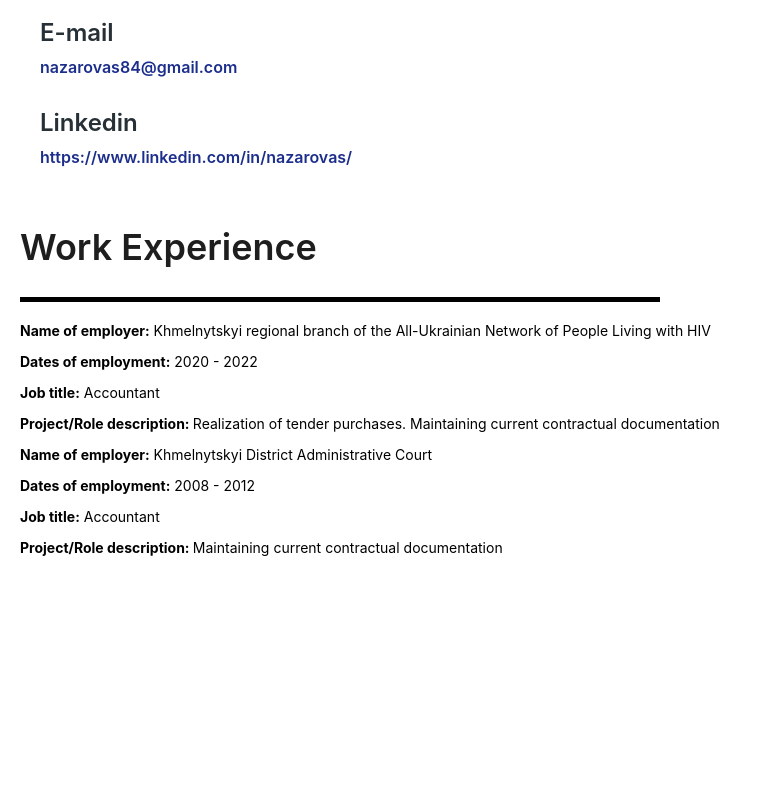
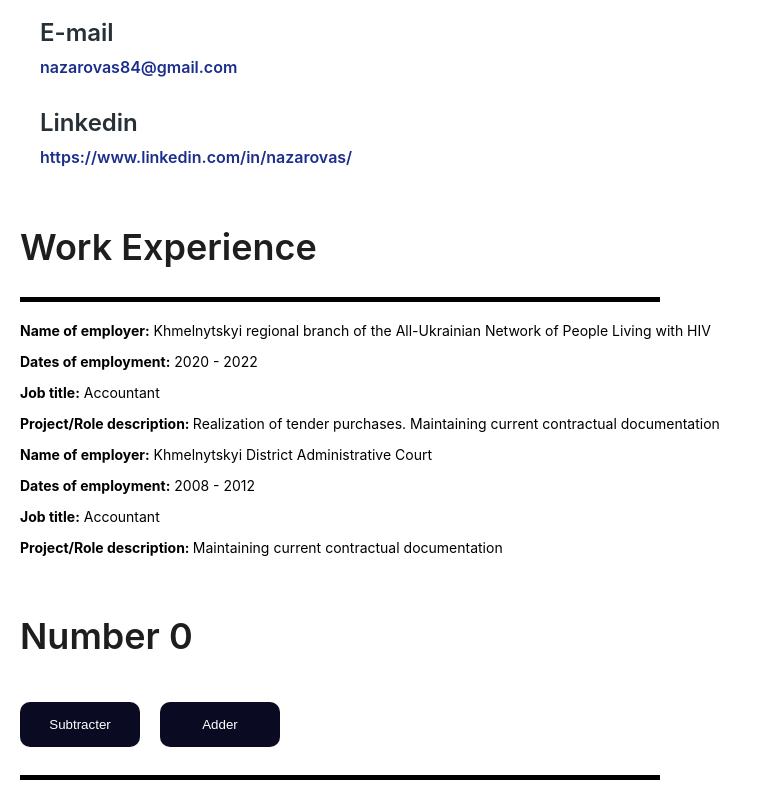
Before and after one commit to Sveta2808/React_HW-36, a React (Create React App) app in the folder my-react/: page / in a window 1280 px wide. Shown: the part 640-1440 px from the top of the page, without its empty margins (0-762 px from the left). Before the commit the page ends 1210 px from the top, so only its background shows below. Built offline with nearby package versions, Linux system fonts and the light colour scheme.

Commit message:
function Counter added

```diff
--- a/my-react/src/App.css
+++ b/my-react/src/App.css
@@ -60,3 +60,14 @@
   font-size: 14px;
   line-height: 17px;
 }
+
+.btn {
+  background-color: #0a0a23;
+  color: #fff;
+  border: none;
+  border-radius: 10px;
+  padding: 15px;
+  min-height: 30px;
+  min-width: 120px;
+  margin-right: 20px;
+}
--- a/my-react/src/App.js
+++ b/my-react/src/App.js
@@ -4,7 +4,7 @@ import { Experience } from './components/Experience';
 import { ContInfo } from './components/ContInfo';
 import { My_Photo } from './components/Photo';
 import MyImg from './images/photo.jpg';
-
+import { Counter } from './components/Counter';
 
 
 function App() {
@@ -14,6 +14,7 @@ function App() {
       <My_Photo img={MyImg} />
       <ContInfo />
       <Experience />
+      <Counter />
     </div>
   );
 }
--- /dev/null
+++ b/my-react/src/components/Counter.js
@@ -0,0 +1,19 @@
+import React, { useState } from 'react';
+
+export function Counter() {
+    const [add, setAdd] = useState(0);
+    function addClick() {
+        setAdd(add + 1);
+    }
+    const [subtract, setSubtract] = useState(0);
+    function subtractClick() {
+        setSubtract(subtract - 1);
+    }
+    return (
+        <div className='title-main'>
+            <p>Number {add + subtract} </p>
+            <button className='btn' onClick={subtractClick}>Subtracter</button>
+            <button className='btn' onClick={addClick}>Adder</button>
+        </div>
+    );
+}
```
